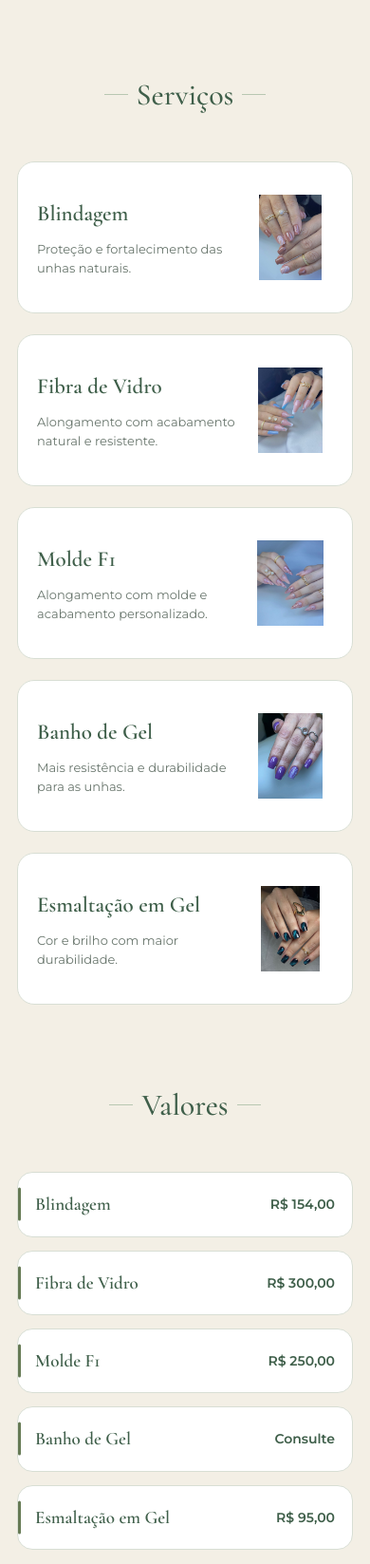
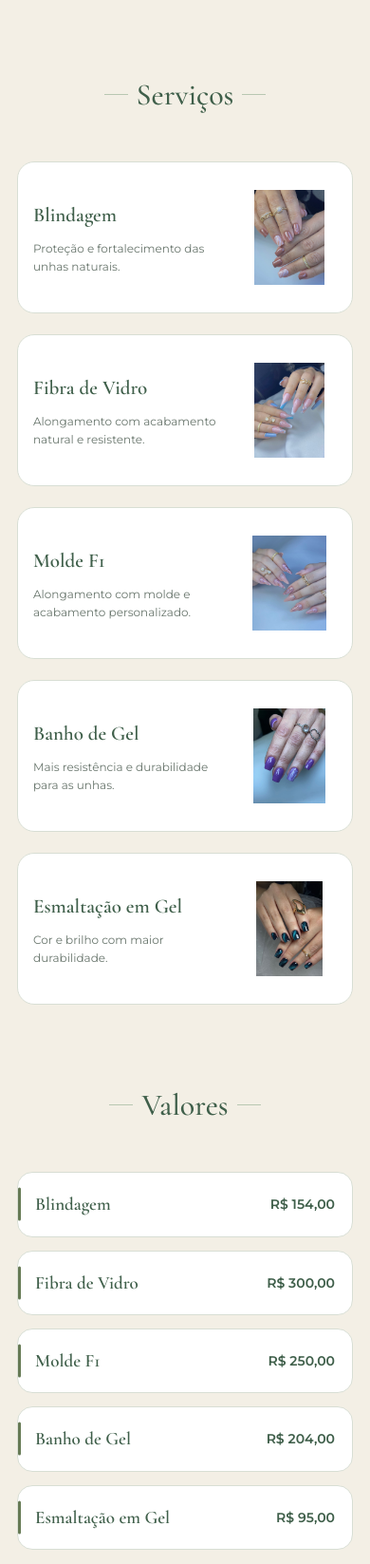
Before and after one commit to oliveiralvz/site-nail, a Flask app: page / in a window 390 px wide. Shown: the part 672-2319 px from the top of the page at 95% size. Run offline with Flask 3, Linux system fonts and the light colour scheme.

Commit message:
Atualiza site

```diff
--- a/static/style.css
+++ b/static/style.css
@@ -1,3 +1,4 @@
+
 /* ========================================
    CONFIGURAÇÕES GERAIS
 ======================================== */
@@ -40,25 +41,19 @@ h2 {
     font-size: 40px;
     font-weight: 500;
     color: #3F5F4A;
-
     text-align: center;
-
     margin-bottom: 45px;
-
     display: flex;
     align-items: center;
     justify-content: center;
-
     gap: 20px;
 }
 
 h2::before,
 h2::after {
     content: "";
-
     width: 55px;
     height: 1px;
-
     background-color: #B8C7B2;
 }
 
@@ -102,45 +97,30 @@ header {
 header {
     background-color: #263B30;
     color: #F3EFE5;
-
     text-align: center;
-
     padding: 60px 20px 70px;
-
     position: relative;
 }
 
 header::after {
     content: "";
-
     position: absolute;
-
     bottom: 0;
     left: 50%;
-
     transform: translateX(-50%);
-
     width: 90px;
     height: 2px;
-
     background-color: #B8C7B2;
-
     opacity: 0.65;
 }
 
 .logo {
     width: 165px;
     max-height: 165px;
-
     object-fit: contain;
-
     display: block;
-
     margin: 0 auto 25px;
-
-    transition:
-        transform 0.4s ease,
-        opacity 0.4s ease;
+    transition: transform 0.4s ease, opacity 0.4s ease;
 }
 
 .logo:hover {
@@ -150,25 +130,17 @@ header::after {
 
 header h1 {
     font-family: "Cormorant Garamond", serif;
-
     font-size: 54px;
-
     font-weight: 500;
-
     letter-spacing: 1.5px;
-
     line-height: 1.1;
 }
 
 header p {
     margin-top: 12px;
-
     color: #B8C7B2;
-
     font-size: 12px;
-
     letter-spacing: 4px;
-
     text-transform: uppercase;
 }
 
@@ -179,67 +151,45 @@ header p {
 
 .hero {
     background-color: #3F5F4A;
-
     margin-left: -30px;
     margin-right: -30px;
-
     padding: 85px 30px;
-
     text-align: center;
-
     color: #F3EFE5;
 }
 
 .frase {
     font-family: "Cormorant Garamond", serif;
-
     font-size: 32px;
-
     font-weight: 500;
-
     margin-bottom: 35px;
 }
 
 .botoes {
     display: flex;
-
     justify-content: center;
-
     gap: 15px;
-
     flex-wrap: wrap;
 }
 
 .botao {
     display: inline-block;
-
     padding: 14px 30px;
-
     background-color: #F3EFE5;
-
     color: #263B30;
-
     text-decoration: none;
-
     border-radius: 30px;
-
     font-size: 14px;
-
     font-weight: 500;
-
-    transition:
-        transform 0.3s ease,
+    transition: transform 0.3s ease,
                 background-color 0.3s ease,
                 box-shadow 0.3s ease;
 }
 
 .botao:hover {
     background-color: #FFFFFF;
-
     transform: translateY(-3px);
-
-    box-shadow:
-        0 8px 20px rgba(0, 0, 0, 0.12);
+    box-shadow: 0 8px 20px rgba(0, 0, 0, 0.12);
 }
 
 .botao:active {
@@ -248,15 +198,12 @@ header p {
 
 .botao-secundario {
     background-color: transparent;
-
     color: #F3EFE5;
-
     border: 1px solid #B8C7B2;
 }
 
 .botao-secundario:hover {
     background-color: #526F5A;
-
     border-color: #526F5A;
 }
 
@@ -271,90 +218,62 @@ header p {
 
 .lista-servicos {
     display: grid;
-
     grid-template-columns: repeat(2, 1fr);
-
     gap: 22px;
 }
 
 .lista-servicos .servico:last-child {
     grid-column: 1 / -1;
-
     width: calc(50% - 11px);
-
     justify-self: center;
 }
 
 .servico {
     background-color: #FFFFFF;
-
     border: 1px solid #D8DED4;
-
     border-radius: 18px;
-
     padding: 25px;
-
     min-height: 180px;
-
     display: flex;
-
     align-items: center;
-
     justify-content: space-between;
-
     gap: 20px;
-
-    transition:
-        transform 0.35s ease,
+    transition: transform 0.35s ease,
                 box-shadow 0.35s ease,
                 border-color 0.35s ease;
 }
 
 .servico:hover {
     transform: translateY(-6px);
-
     border-color: #B8C7B2;
-
-    box-shadow:
-        0 14px 32px rgba(38, 59, 48, 0.12);
+    box-shadow: 0 14px 32px rgba(38, 59, 48, 0.12);
 }
 
 .servico-texto {
     flex: 1;
+    min-width: 0;
 }
 
 .servico h3 {
     font-family: "Cormorant Garamond", serif;
-
     color: #3F5F4A;
-
     font-size: 25px;
-
     font-weight: 600;
-
     margin-bottom: 8px;
 }
 
 .servico p {
     color: #69766D;
-
     font-size: 13px;
 }
 
 .servico img {
-    width: 125px;
-    height: 125px;
-
+    width: 140px;
+    height: 140px;
     object-fit: contain;
-
-    border-radius: 0;
-
-    padding: 0;
-
+    border-radius: 14px;
     flex-shrink: 0;
-
     display: block;
-
     transition: transform 0.35s ease;
 }
 
@@ -373,87 +292,56 @@ header p {
 
 .lista-valores {
     max-width: 850px;
-
     margin: auto;
-
     display: flex;
-
     flex-direction: column;
-
     gap: 14px;
 }
 
 .valor {
     background-color: #FFFFFF;
-
     border: 1px solid #D8DED4;
-
     border-radius: 16px;
-
     padding: 22px 28px;
-
     display: flex;
-
     align-items: center;
-
     justify-content: space-between;
-
     gap: 20px;
-
     position: relative;
-
-    transition:
-        transform 0.3s ease,
+    transition: transform 0.3s ease,
                 border-color 0.3s ease,
                 box-shadow 0.3s ease;
 }
 
 .valor::before {
     content: "";
-
     width: 3px;
-
     height: 35px;
-
     background-color: #667A55;
-
     border-radius: 5px;
-
     position: absolute;
-
     left: 0;
-
     top: 50%;
-
     transform: translateY(-50%);
 }
 
 .valor:hover {
     transform: translateX(5px);
-
     border-color: #AAB9A5;
-
-    box-shadow:
-        0 8px 20px rgba(38, 59, 48, 0.08);
+    box-shadow: 0 8px 20px rgba(38, 59, 48, 0.08);
 }
 
 .valor h3 {
     font-family: "Cormorant Garamond", serif;
-
     color: #3F5F4A;
-
     font-size: 23px;
-
     font-weight: 600;
 }
 
 .valor strong {
     color: #3F5F4A;
-
     font-size: 15px;
-
     font-weight: 600;
-
     white-space: nowrap;
 }
 
@@ -464,17 +352,11 @@ header p {
 
 .localizacao {
     background-color: #667A55;
-
     color: #F3EFE5;
-
     padding: 65px 30px;
-
     border-radius: 22px;
-
     text-align: center;
-
-    transition:
-        transform 0.35s ease,
+    transition: transform 0.35s ease,
                 box-shadow 0.35s ease;
 }
 
@@ -489,9 +371,7 @@ header p {
 
 .localizacao p {
     font-size: 15px;
-
     color: #E7EBDD;
-
     margin-bottom: 25px;
 }
 
@@ -506,28 +386,18 @@ header p {
 
 #agendamento {
     text-align: center;
-
     background-color: #FFFFFF;
-
     border-radius: 24px;
-
     padding: 65px 30px;
-
     border: 1px solid #D8DED4;
-
-    box-shadow:
-        0 10px 35px rgba(38, 59, 48, 0.06);
-
-    transition:
-        transform 0.35s ease,
+    box-shadow: 0 10px 35px rgba(38, 59, 48, 0.06);
+    transition: transform 0.35s ease,
                 box-shadow 0.35s ease;
 }
 
 #agendamento:hover {
     transform: translateY(-3px);
-
-    box-shadow:
-        0 15px 40px rgba(38, 59, 48, 0.10);
+    box-shadow: 0 15px 40px rgba(38, 59, 48, 0.10);
 }
 
 #agendamento h2 {
@@ -536,19 +406,14 @@ header p {
 
 #agendamento p {
     max-width: 650px;
-
     margin: 0 auto 30px;
-
     color: #69766D;
-
     font-size: 14px;
 }
 
 .botao-agendamento {
     background-color: #3F5F4A;
-
     color: #F3EFE5;
-
     padding-left: 35px;
     padding-right: 35px;
 }
@@ -564,15 +429,10 @@ header p {
 
 footer {
     background-color: #1D2E25;
-
     color: #B8C7B2;
-
     text-align: center;
-
     padding: 35px 20px;
-
     font-size: 12px;
-
     margin-top: 30px;
 }
 
@@ -591,7 +451,6 @@ footer {
         margin-bottom: 70px;
     }
 
-
     /* CABEÇALHO */
 
     header {
@@ -600,9 +459,7 @@ footer {
 
     .logo {
         width: 125px;
-
         max-height: 125px;
-
         margin-bottom: 20px;
     }
 
@@ -612,16 +469,13 @@ footer {
 
     header p {
         font-size: 11px;
-
         letter-spacing: 3px;
     }
-
 
     /* TÍTULOS */
 
     h2 {
         font-size: 35px;
-
         gap: 12px;
     }
 
@@ -630,13 +484,11 @@ footer {
         width: 35px;
     }
 
-
-    /* HERO */
+    /* APRESENTAÇÃO */
 
     .hero {
         margin-left: -18px;
         margin-right: -18px;
-
         padding: 65px 20px;
     }
 
@@ -648,7 +500,6 @@ footer {
         padding: 13px 25px;
     }
 
-
     /* SERVIÇOS */
 
     .lista-servicos {
@@ -657,15 +508,12 @@ footer {
 
     .lista-servicos .servico:last-child {
         grid-column: auto;
-
         width: 100%;
-
         justify-self: auto;
     }
 
     .servico {
         min-height: 160px;
-
         padding: 20px;
     }
 
@@ -674,17 +522,15 @@ footer {
     }
 
     .servico img {
-        width: 105px;
-
-        height: 105px;
+        width: 120px;
+        height: 120px;
+        border-radius: 14px;
     }
-
 
     /* VALORES */
 
     .valor {
         padding: 20px;
-
         align-items: center;
     }
 
@@ -696,20 +542,17 @@ footer {
         font-size: 14px;
     }
 
-
     /* LOCALIZAÇÃO */
 
     .localizacao {
         padding: 50px 20px;
     }
 
-
     /* AGENDAMENTO */
 
     #agendamento {
         padding: 50px 20px;
     }
-
 }
 
 
@@ -725,7 +568,6 @@ footer {
 
     .logo {
         width: 105px;
-
         max-height: 105px;
     }
 
@@ -735,24 +577,31 @@ footer {
 
     .botoes {
         flex-direction: column;
-
         align-items: center;
     }
 
     .botao {
         width: 100%;
-
         max-width: 280px;
     }
 
     .servico {
         gap: 12px;
+        padding: 16px;
     }
 
     .servico img {
-        width: 90px;
+        width: 100px;
+        height: 100px;
+        border-radius: 12px;
+    }
 
-        height: 90px;
+    .servico h3 {
+        font-size: 21px;
+    }
+
+    .servico p {
+        font-size: 12px;
     }
 
     .valor {
@@ -765,7 +614,6 @@ footer {
 
     h2 {
         font-size: 32px;
-
         gap: 9px;
     }
 
@@ -773,5 +621,4 @@ footer {
     h2::after {
         width: 25px;
     }
-
 }
--- a/templates/index.html
+++ b/templates/index.html
@@ -225,14 +225,9 @@
 
 
                 <div class="valor">
-
-                    <h3>Banho de Gel</h3>
-
-                    <strong>
-                        Consulte
-                    </strong>
-
-                </div>
+    <h3>Banho de Gel</h3>
+    <strong>R$ 204,00</strong>
+</div>
 
 
                 <div class="valor">
```
Lines whose indentation alone changed are shown as unchanged.
